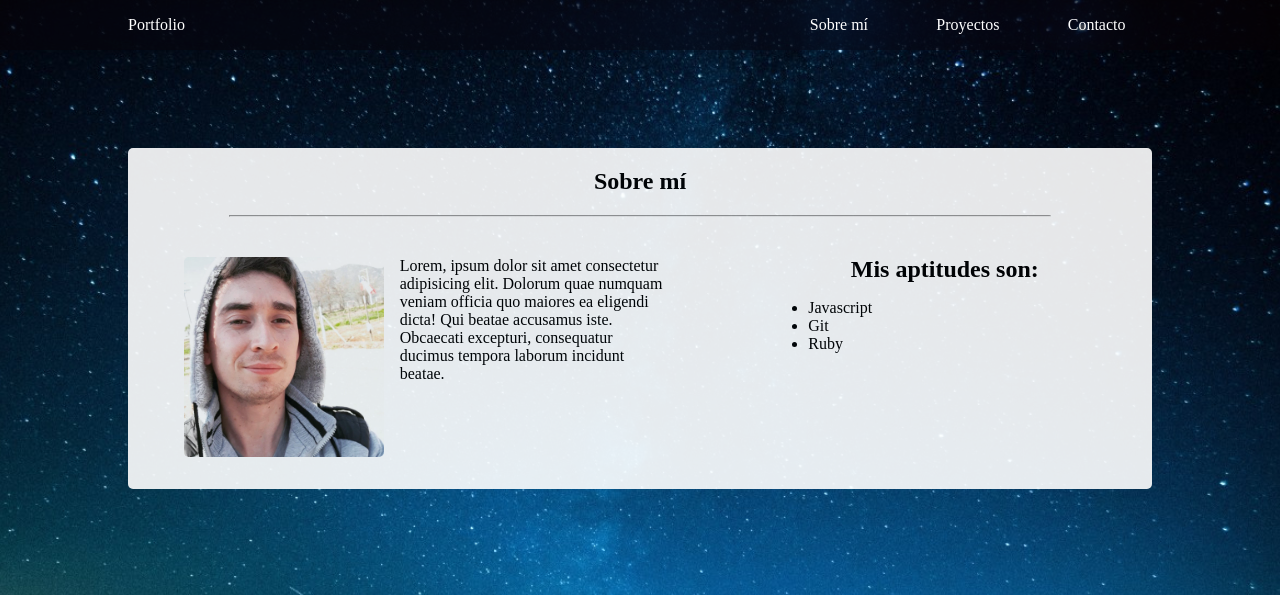
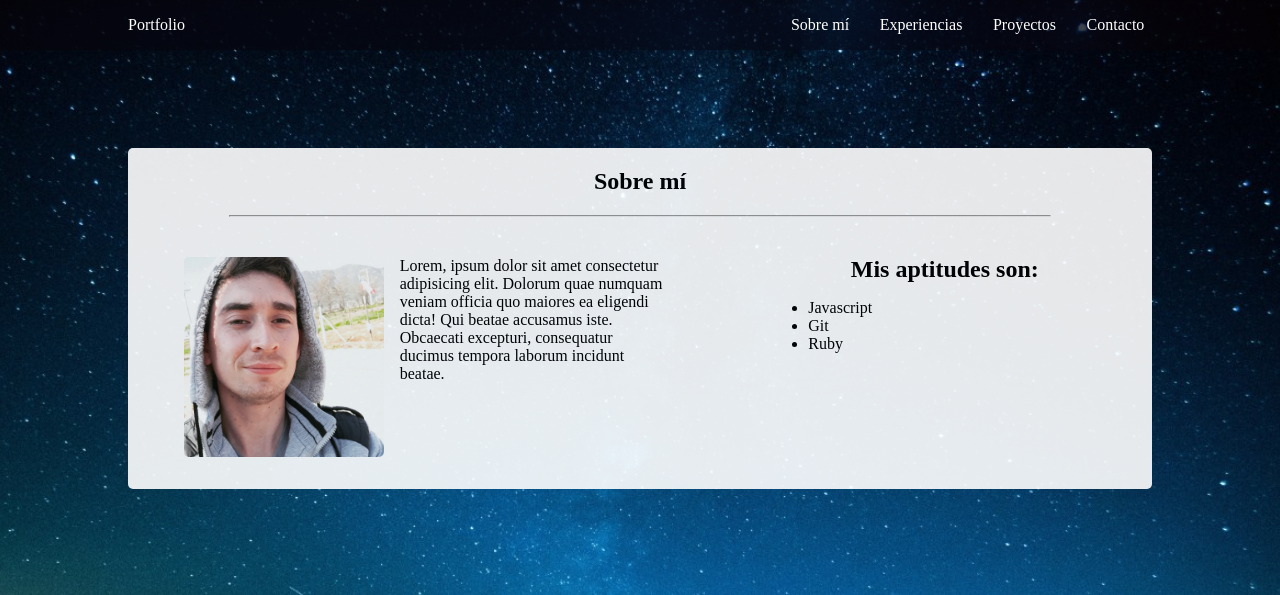
Before and after one commit to LofiCode16/portfolio, a plain HTML site: page index.html in a window 1280 px wide. Shown: the top 595 px of the page. Drawn offline with Linux system fonts and the light colour scheme.

Commit message:
UPDATE: navbar with link to experiences

```diff
--- a/index.html
+++ b/index.html
@@ -15,6 +15,7 @@
             <div>
                 <button>|||</button>
                 <a href="#">Sobre mí</a>
+                <a href="#">Experiencias</a>
                 <a href="#">Proyectos</a>
                 <a href="#">Contacto</a>
             </div>
```
